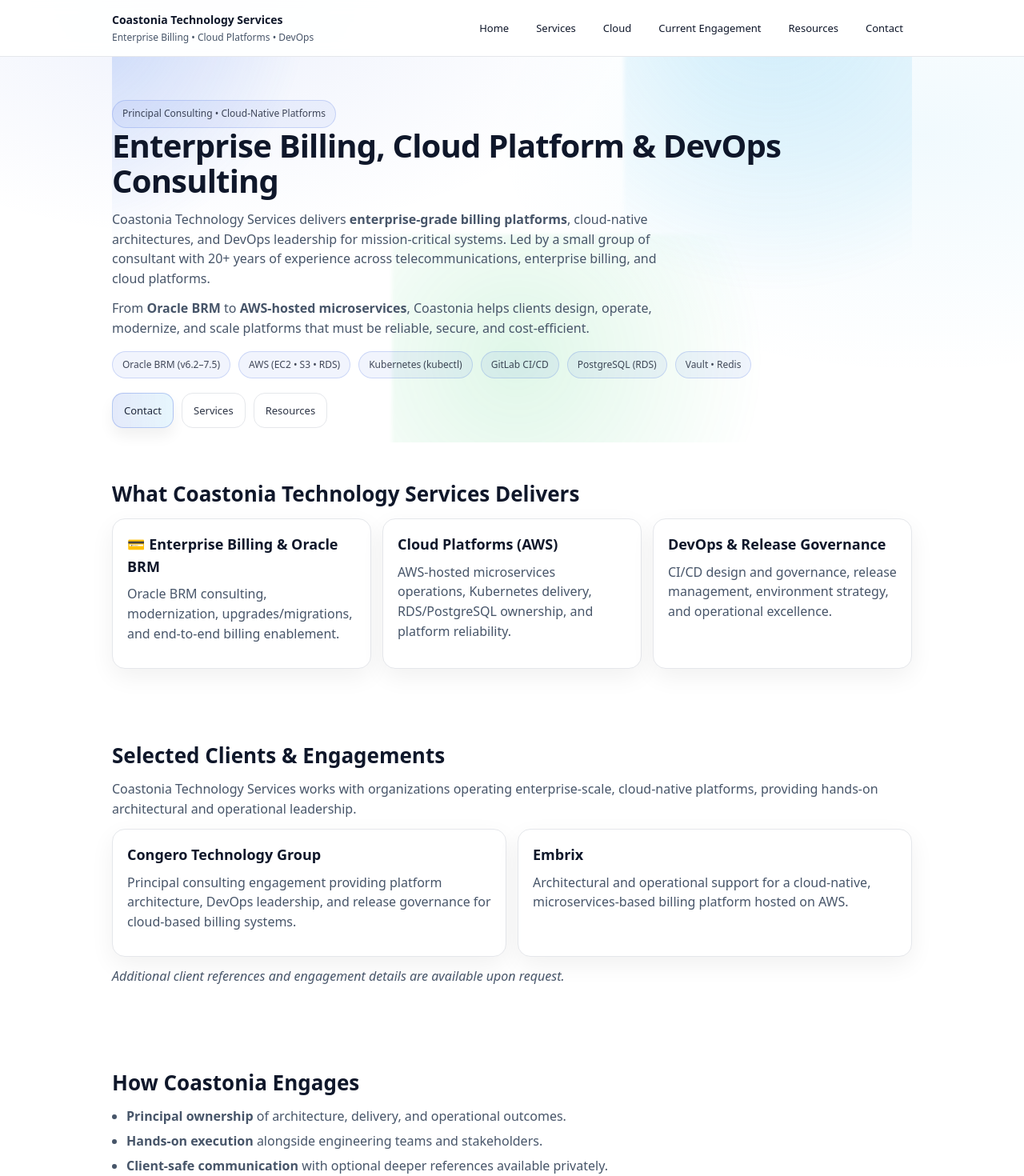
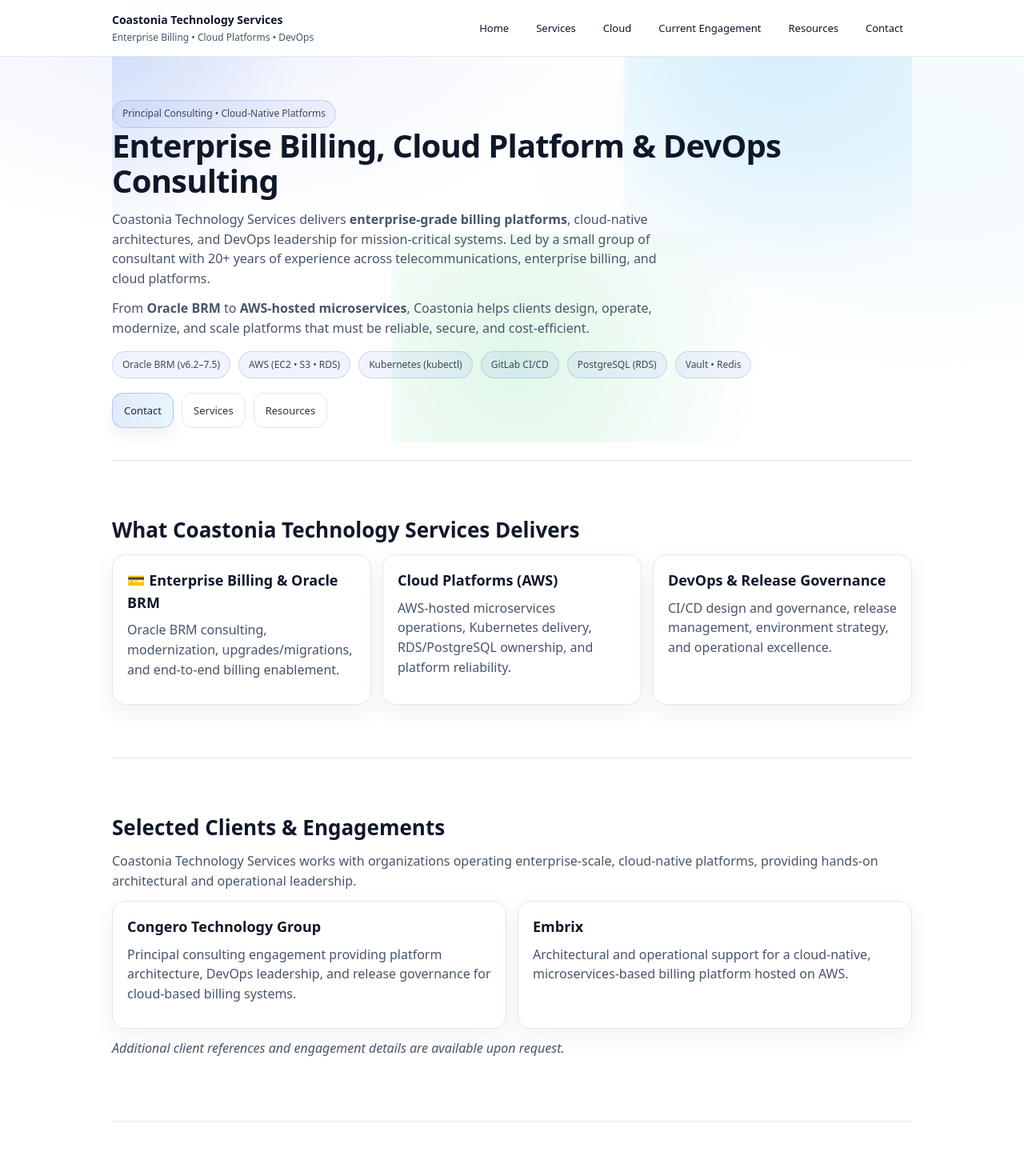
Before and after one commit to jhynes39/coastonia, a Next.js app: page / in a window 1280 px wide. Shown: the top 1470 px of the page at 80% size. Built offline with nearby package versions, Linux system fonts and the light colour scheme.

Commit message:
Update page.tsx

```diff
--- a/app/page.tsx
+++ b/app/page.tsx
@@ -36,6 +36,7 @@
         </div>
     </div>
       </section>
+<div className="divider" />
 
       <section className="section">
         <h2>What Coastonia Technology Services Delivers</h2>
@@ -54,7 +55,7 @@
           </div>
         </div>
       </section>
-
+<div className="divider" />
       {/* Clients anchor target */}
       <section id="clients" className="section anchorTarget">
         <h2>Selected Clients & Engagements</h2>
@@ -83,7 +84,7 @@
           <em>Additional client references and engagement details are available upon request.</em>
         </p>
       </section>
-
+<div className="divider" />
       <section className="section">
         <h2>How Coastonia Engages</h2>
         <ul className="list">
```
